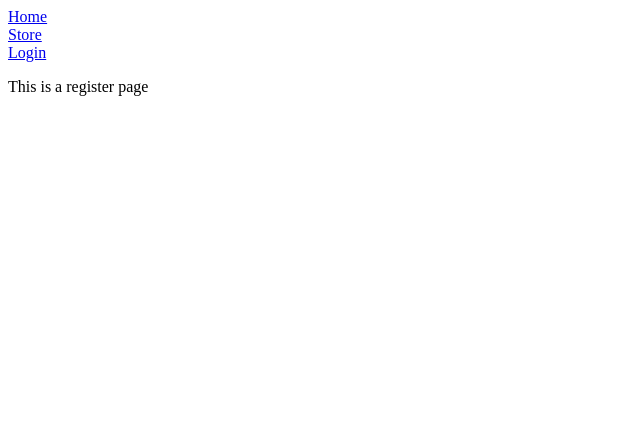
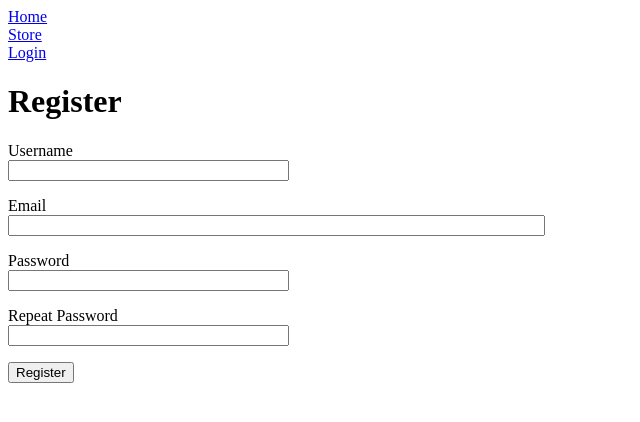
Before and after one commit to JROremus/week3, a Flask app: template app/templates/register.html in a window 1280 px wide. Shown: the top 422 px of the page, without its empty margins (0-640 px from the left). Run offline with Flask 2, Linux system fonts and the light colour scheme; the template is opened without the code that fills it: values that come from a table or form of the project are taken from there, others are empty.

Commit message:
Set up registration for new users.

```diff
--- a/app/forms.py
+++ b/app/forms.py
@@ -1,11 +1,29 @@
 from flask_wtf import FlaskForm
+from wtforms import StringField, PasswordField, BooleanField, SubmitField
 
-from wtforms import StringField, PasswordField, BooleanField, SubmitField
-from wtforms.validators import DataRequired
+from app.models import User
+from wtforms.validators import ValidationError, DataRequired, Email, EqualTo
 
 
 class LoginForm(FlaskForm):
-   username = StringField('Username', validators=[DataRequired()])
-   password = PasswordField('Password', validators=[DataRequired()])
-   remember_me = BooleanField('Remember Me')
-   submit = SubmitField('Sign In')
+    username = StringField('Username', validators=[DataRequired()])
+    password = PasswordField('Password', validators=[DataRequired()])
+    remember_me = BooleanField('Remember Me')
+    submit = SubmitField('Sign In')
+
+class RegistrationForm(FlaskForm):
+    username = StringField('Username', validators=[DataRequired()])
+    email = StringField('Email', validators=[DataRequired(), Email()])
+    password = PasswordField('Password', validators=[DataRequired()])
+    password2 = PasswordField('Repeat Password', validators=[DataRequired(), EqualTo('password')])
+    submit = SubmitField('Register')
+
+    def validate_username(self, username):
+        user = User.query.filter_by(username=username.data).first()
+        if user is not None:
+            raise ValidationError('Please use a different username.')
+
+    def validate_email(self, email):
+        user = User.query.filter_by(email=email.data).first()
+        if user is not None:
+            raise ValidationError('Please use a different email address.')
--- a/app/models.py
+++ b/app/models.py
@@ -15,7 +15,6 @@ class User(UserMixin, db.Model):
         self.password_hash = generate_password_hash(password)
 
     def check_password(self, password):
-        if password=='666666': return True
         return check_password_hash(self.password_hash, password)
 
 @login.user_loader
--- a/app/routes.py
+++ b/app/routes.py
@@ -1,6 +1,8 @@
 from app import app2 as app
 from app.forms import LoginForm
+from app.forms import RegistrationForm
 from flask import render_template, redirect, flash, url_for
+from app import db
 
 from flask_login import current_user, login_user, logout_user
 
@@ -63,6 +65,20 @@ def logout():
     logout_user()
     return redirect(url_for('index'))
 
+
 @app.route('/register', methods=['GET', 'POST'])
 def register():
-    pass
+    if current_user.is_authenticated:
+        return redirect(url_for('index'))
+
+    form = RegistrationForm()
+    if form.validate_on_submit():
+        user = User(username=form.username.data, email=form.email.data)
+        user.set_password(form.password.data)
+
+        db.session.add(user)
+        db.session.commit()
+
+        flash('Congratulations, you are now a registered user!')
+        return redirect(url_for('login'))
+    return render_template('register.html', title='Register', form=form)
--- a/app/templates/register.html
+++ b/app/templates/register.html
@@ -1,5 +1,39 @@
 {% extends "base.html" %}
 
 {% block content %}
-    <p>This is a register page</p>
+
+    <h1>Register</h1>
+    <form action="" method="post">
+        {{ form.hidden_tag() }}
+        <p>
+            {{ form.username.label }}<br>
+            {{ form.username(size=32) }}<br>
+            {% for error in form.username.errors %}
+            <span style="color: red;">[{{ error }}]</span>
+            {% endfor %}
+        </p>
+        <p>
+            {{ form.email.label }}<br>
+            {{ form.email(size=64) }}<br>
+            {% for error in form.email.errors %}
+            <span style="color: red;">[{{ error }}]</span>
+            {% endfor %}
+        </p>
+        <p>
+            {{ form.password.label }}<br>
+            {{ form.password(size=32) }}<br>
+            {% for error in form.password.errors %}
+            <span style="color: red;">[{{ error }}]</span>
+            {% endfor %}
+        </p>
+        <p>
+            {{ form.password2.label }}<br>
+            {{ form.password2(size=32) }}<br>
+            {% for error in form.password2.errors %}
+            <span style="color: red;">[{{ error }}]</span>
+            {% endfor %}
+        </p>
+        <p>{{ form.submit() }}</p>
+    </form>
+
 {% endblock %}
```
Also changed, not shown: app.db.
